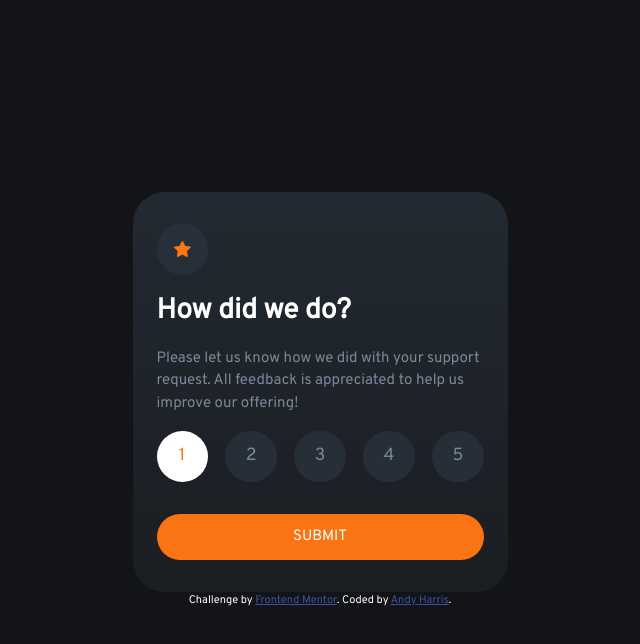
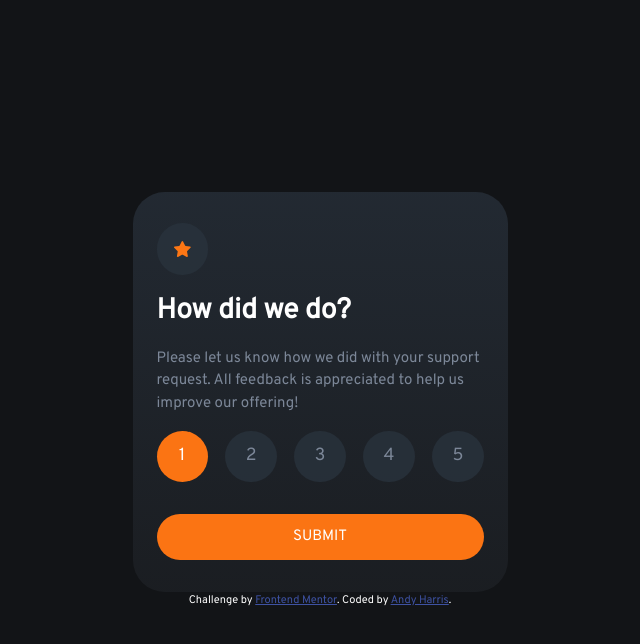
Before and after one commit to andharr/FrontEndMentor, a plain HTML site: page interactive-rating-component-main/index.html in a window 1280 px wide. In both pictures the pointer is over the element 502 px from the left and 456 px from the top of the page. Shown: the whole page, without its empty margins (320-960 px from the left). Drawn offline with Linux system fonts and the light colour scheme.

Commit message:
updated readme

```diff
--- a/interactive-rating-component-main/style.css
+++ b/interactive-rating-component-main/style.css
@@ -151,15 +151,14 @@ button:hover {
     font-size: 1.1rem;
 }
 
+.num:hover {
+    background-color: var(--Orange);
+    color: white;
+}
+
 .active {
     color: white;
     background: hsla(217, 12%, 63%, 1);
-
-}
-
-.num:hover {
-    background-color: white;
-    color: var(--Orange);
 }
 
 .hidden {
```
Also changed, not shown: 1 other file.
